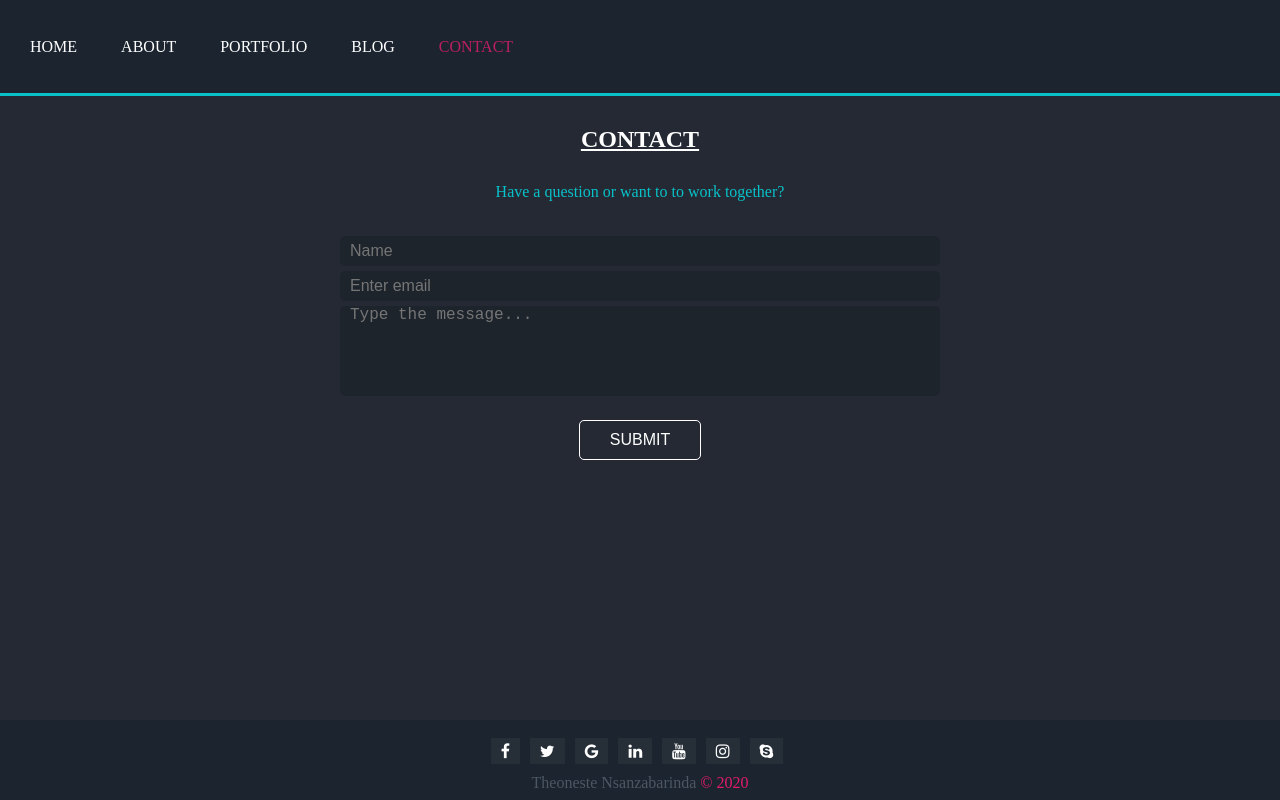
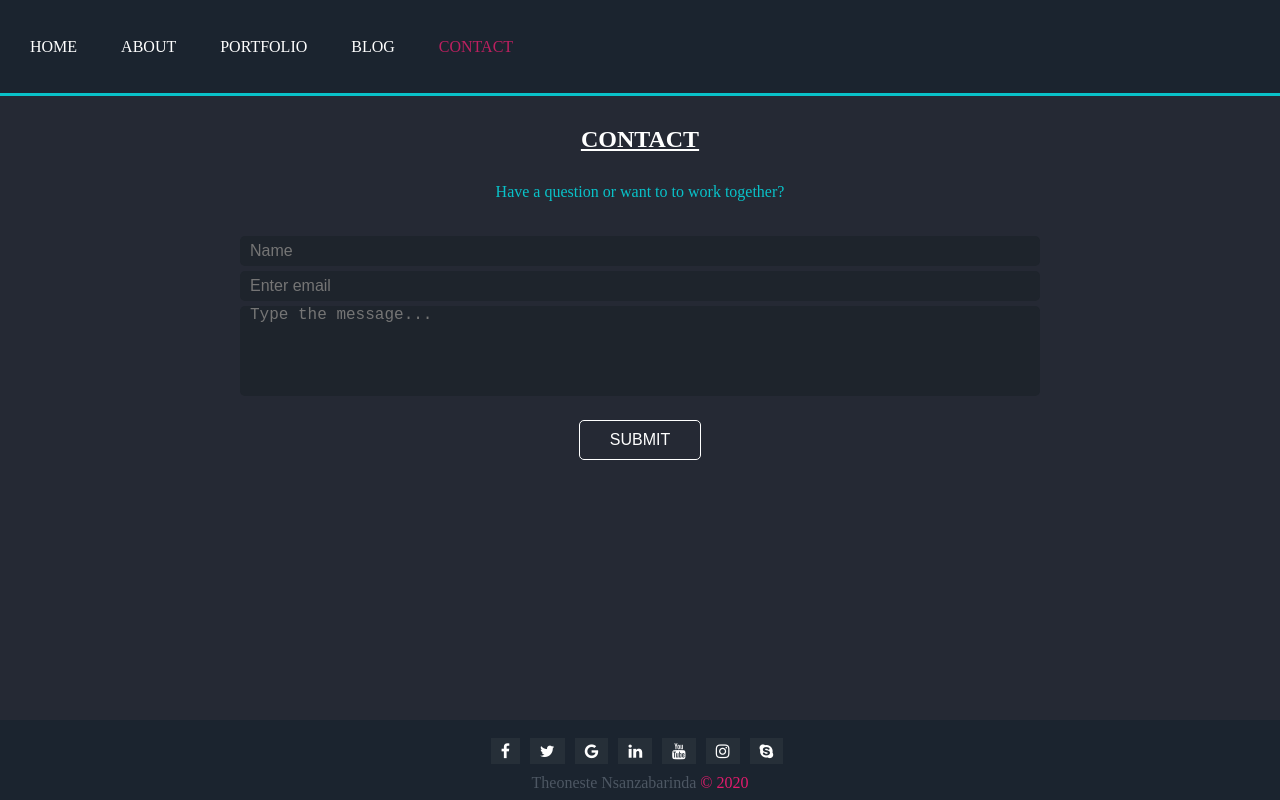
Before and after one commit to Theoneste1/My-Brand-Theoneste, a plain HTML site: page UI/contact-page/index.html in a window 1280 px wide. Drawn offline with Linux system fonts and the light colour scheme.

```diff
--- a/UI/contact-page/contact.css
+++ b/UI/contact-page/contact.css
@@ -265,19 +265,22 @@
 }
 
 
-@media all and (min-width:1025px) {
+@media all and (min-width:1024px) {
   header .menuIcon{
       display: none;
     }
     .inner-form{
-  width: 600px;
+  width: 800px;
 
+}
+*{
+  font-size: 16px;
 }
 }
 
 /*responsive for iPad prod and other kind of Ipad */
 
-@media all and (min-width: 701px) and (max-width: 1024px) {
+@media all and (min-width: 701px) and (max-width: 1023px) {
 
     body{
     margin: 0;
```
